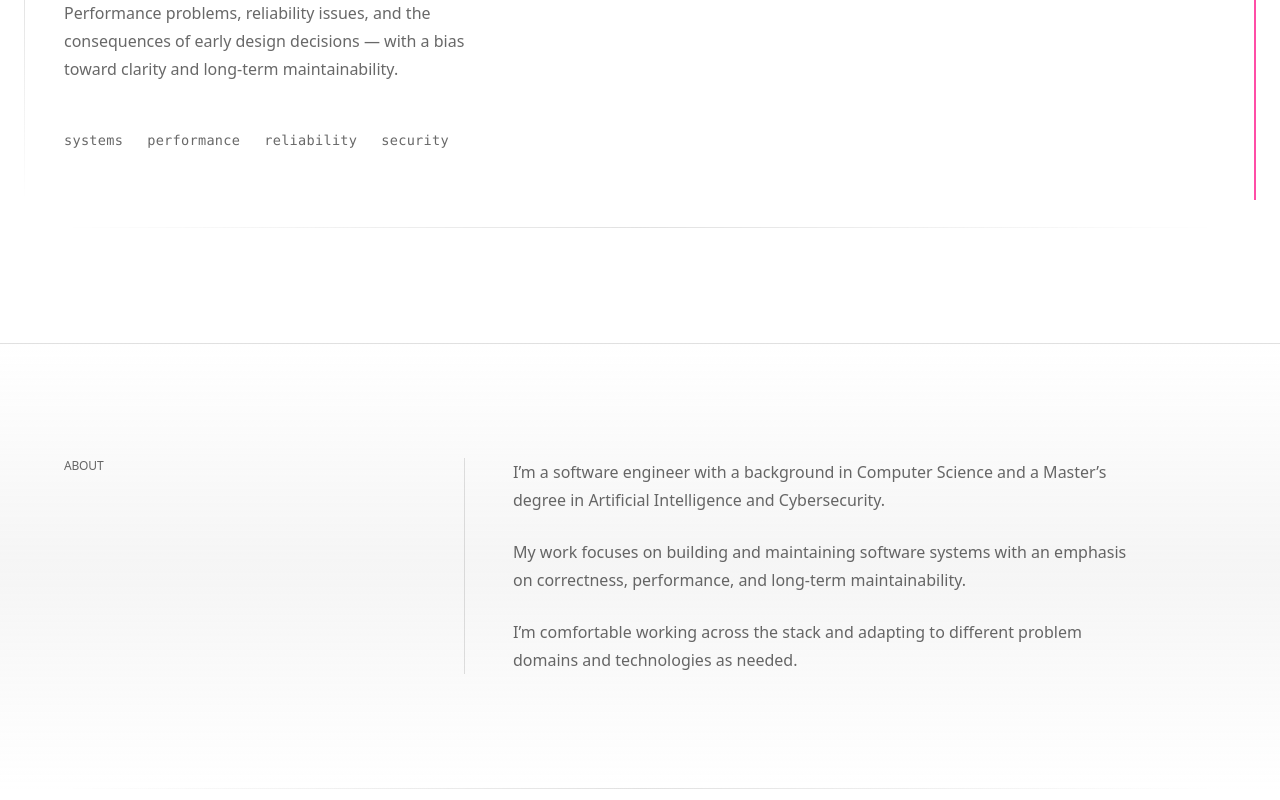
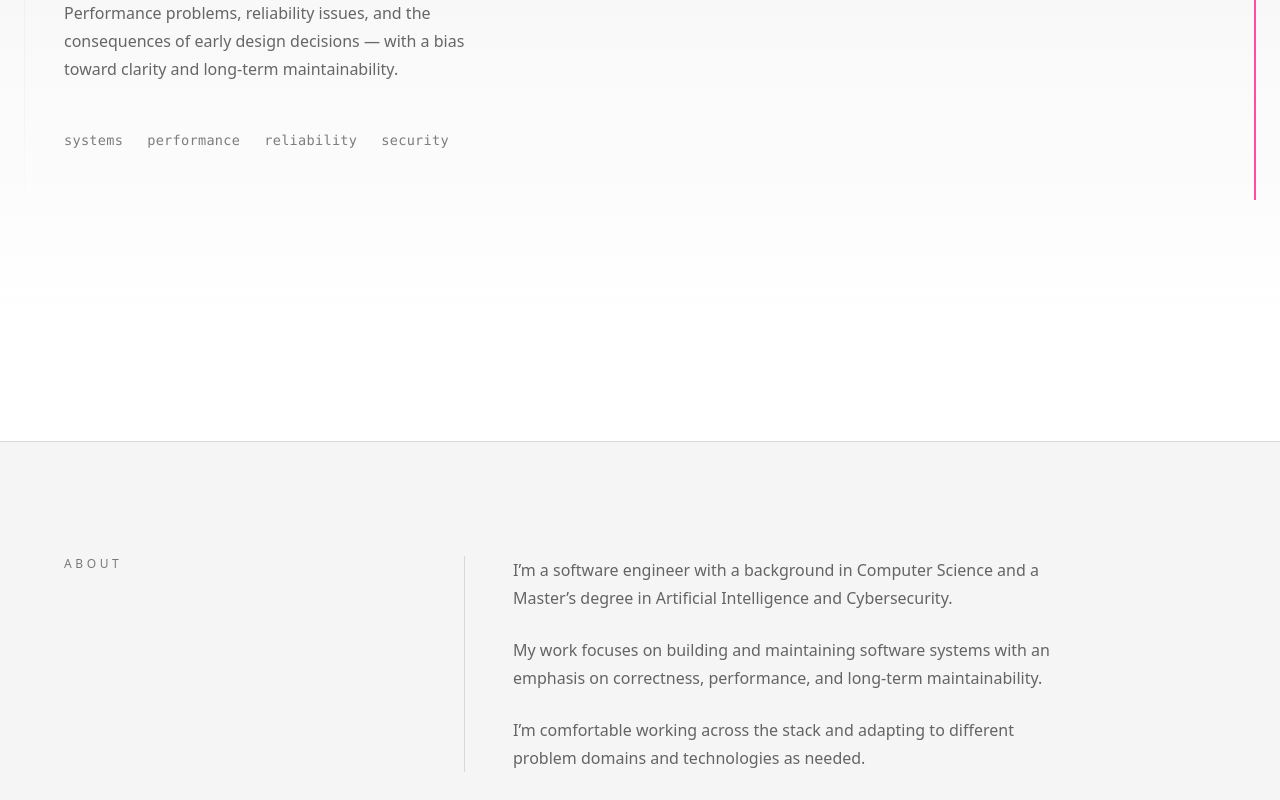
Before and after one commit to mahmudyusifli/personal-website, a Next.js app in the folder apps/frontend/: page / in a window 1280 px wide. Shown: the part 600-1400 px from the top of the page. Built offline with nearby package versions, Linux system fonts and the light colour scheme.

Commit message:
sections ui

```diff
--- a/apps/frontend/app/globals.css
+++ b/apps/frontend/app/globals.css
@@ -102,7 +102,12 @@ section + section {
 /* left column headings */
 section h2 {
   margin-top: 0;
-  margin-bottom: 2rem;
+  margin-bottom: 2.5rem;
+  font-size: 0.75rem;
+  letter-spacing: 0.3em;
+  text-transform: uppercase;
+  font-weight: 500;
+  opacity: 0.85;
 }
 
 /* vertical divider content */
@@ -283,29 +288,24 @@ button {
 a:hover {
   opacity: 0.75;
 }
-/* ===== VISUAL IMPROVEMENT — VERY SUBTLE DEPTH ===== */
+/* ===== GLOBAL SECTION VISUAL UPGRADE ===== */
 
-/* Add a soft background glow to the first (Intro) section */
-section:first-of-type {
-  background: radial-gradient(
-    1600px 800px at 20% -10%,
-    rgba(255, 77, 166, 0.07),
-    transparent 70%
-  );
+/* Give sections breathing + depth */
+section {
+  padding-bottom: calc(var(--section-y) * 0.85);
 }
 
-/* Add a clean “end line” to every section */
-section::after {
-  content: "";
-  position: absolute;
-  left: var(--container-x);
-  right: var(--container-x);
-  bottom: 0;
-  height: 1px;
-  background: linear-gradient(
-    to right,
-    transparent,
-    var(--border),
-    transparent
-  );
+/* Soft background contrast per section */
+section:nth-of-type(even) {
+  background-color: color-mix(in srgb, var(--bg) 96%, var(--fg));
 }
+
+/* Improve text blocks readability */
+section p {
+  max-width: 60ch;
+}
+
+/* Make lists / metadata feel intentional */
+.font-mono {
+  opacity: 0.85;
+}
```
